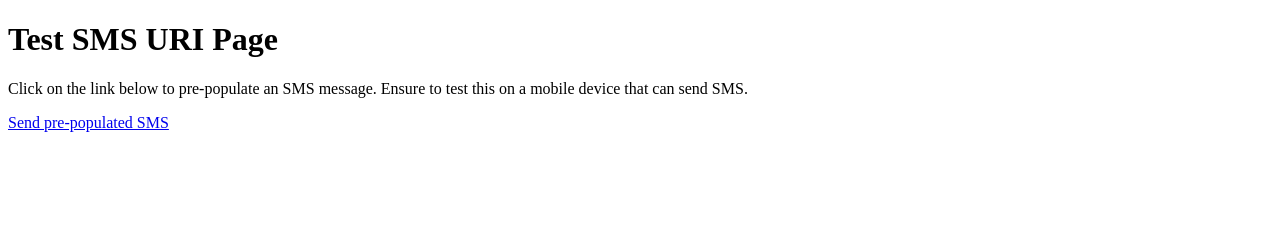
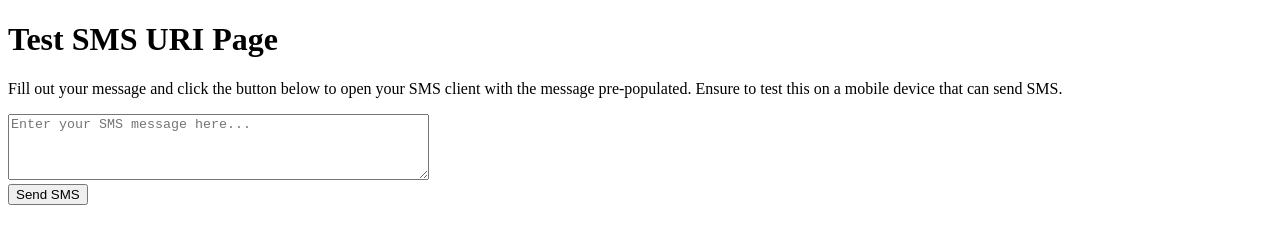
Before and after one commit to m-roberts/html-sms-uri-test-page, a plain HTML site: page index.html in a window 1280 px wide. Drawn offline with Linux system fonts and the light colour scheme.

Commit message:
Add message box to demo

```diff
--- a/index.html
+++ b/index.html
@@ -6,9 +6,25 @@
     <body>
         <h1>Test SMS URI Page</h1>
         <p>
-            Click on the link below to pre-populate an SMS message.
+            Fill out your message and click the button below to open your SMS client with the message pre-populated.
             Ensure to test this on a mobile device that can send SMS.
         </p>
-        <a href="sms:+1234567890?body=Hello%20there!">Send pre-populated SMS</a>
+        <textarea id="messageTextArea" rows="4" cols="50" placeholder="Enter your SMS message here..."></textarea>
+        <br>
+        <button onclick="redirectToSms()">Send SMS</button>
+        <script>
+        function redirectToSms() {
+          // Get the value of the textarea (the SMS message)
+          var body = document.getElementById('messageTextArea').value;
+          // Define the phone number
+          var number = '+1234567890';
+          // Create the SMS link with the phone number and body
+          var smsLink = 'sms:' + encodeURIComponent(number) +
+                           '?body=' + encodeURIComponent(body);
+          // Redirect the user to the SMS link
+          console.log(smsLink)
+          window.location.href = smsLink;
+        }
+        </script>
     </body>
 </html>
```
